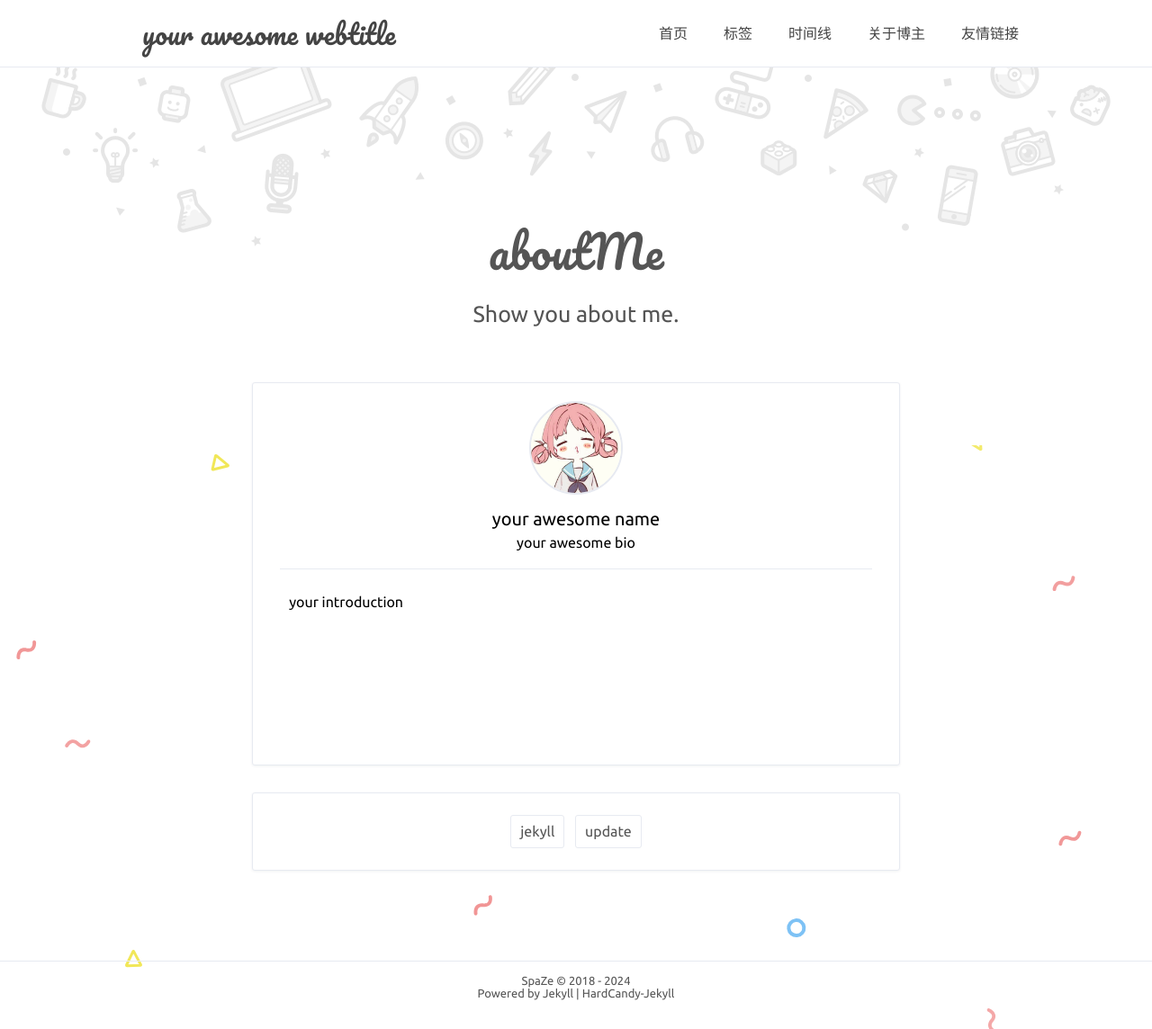
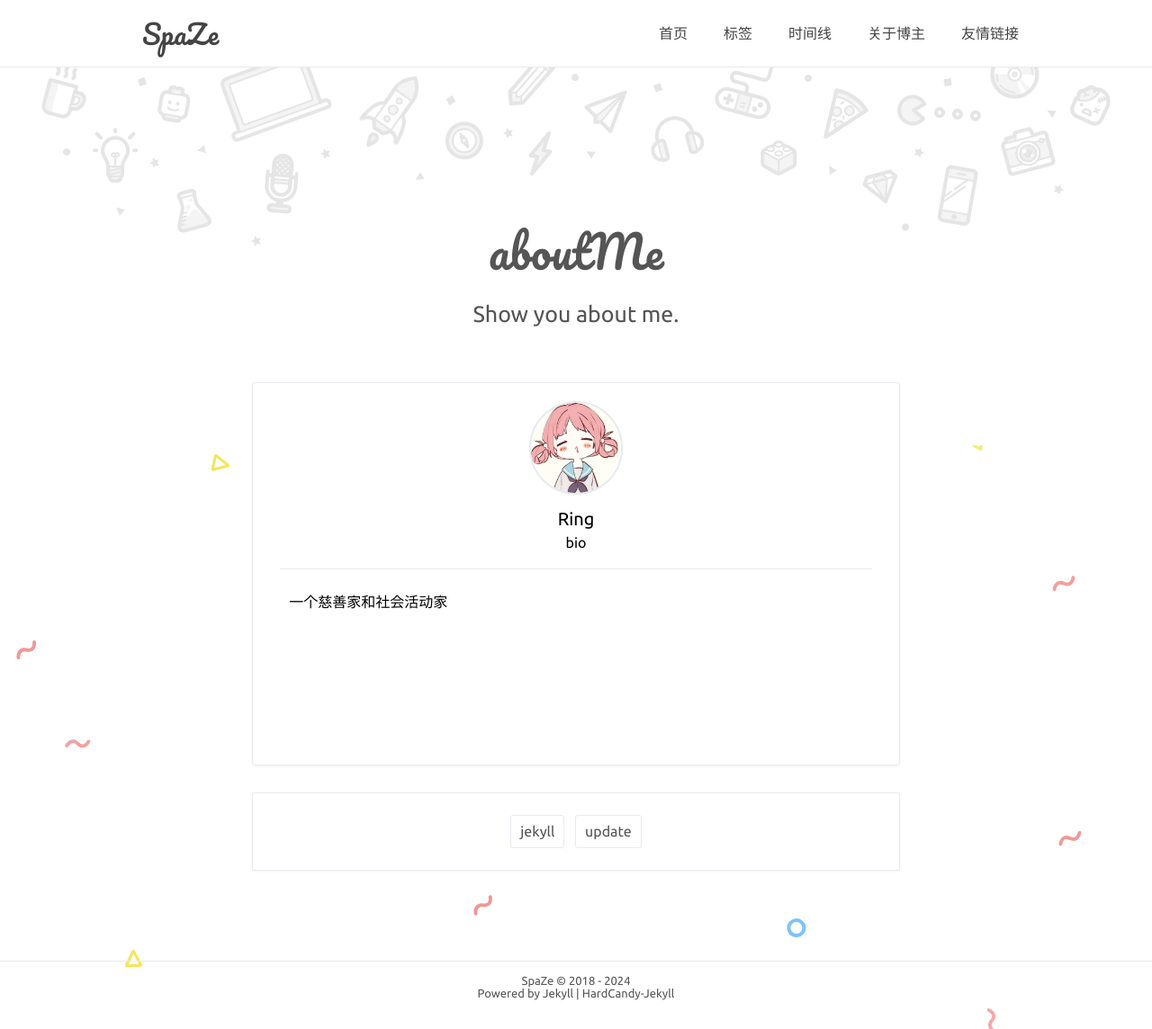
Before and after one commit to zlailmm/zlailmm.github.io, a Jekyll site: the page built from about.html, in a window 1280 px wide. Shown: the whole page at 90% size. Built offline with Jekyll 4.4.1, drawn with Linux system fonts in a browser that asks for light colours; comment, search, counter and statistics services are not loaded.

Commit message:
update/240608

```diff
--- a/_config.yml
+++ b/_config.yml
@@ -1,7 +1,7 @@
 # Site settings 配置站点
 title: 'SpaZe'
 description: '欢迎来到 SpaZe 网站！这是一个让你的网上体验变得更美好的地方，相信我，它会让你的网上冒险变得伟大！'
-keywords: 'your web keywords, another keywords'
+keywords: 'SpaZe'
 url: 'https://zlailmm.github.io' # your host
 
 # nav 中文字符空格：&emsp;
@@ -14,12 +14,12 @@ nav: # 最佳体验 六个标签 且最好每个标签不超过4中文字
 
 # 博主
 author: true
-name: 'your awesome name'
-NickName: 'your awesome nickname'
-webtitle: 'your awesome webtitle'
-bio: 'your awesome bio'
+name: 'Ring'
+NickName: ''
+webtitle: 'SpaZe'
+bio: 'bio'
 about: true
-aboutyou: 'your introduction'
+aboutyou: '一个慈善家和社会活动家'
 portraits: '/assets/profile.jpeg' # your portraits image file path
 
 # SNS
```
